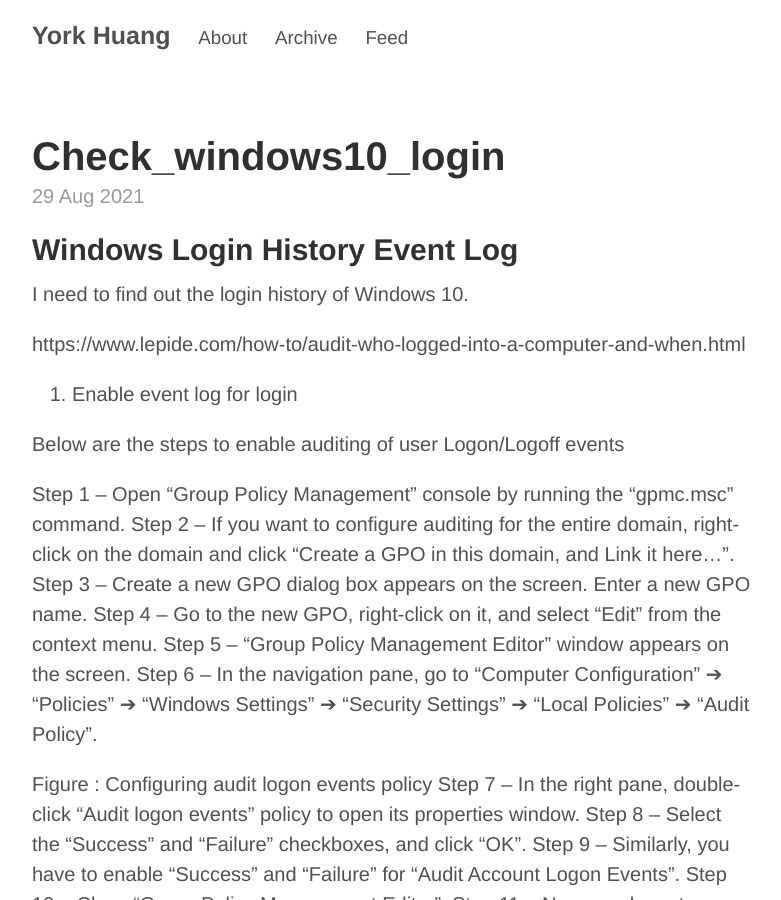
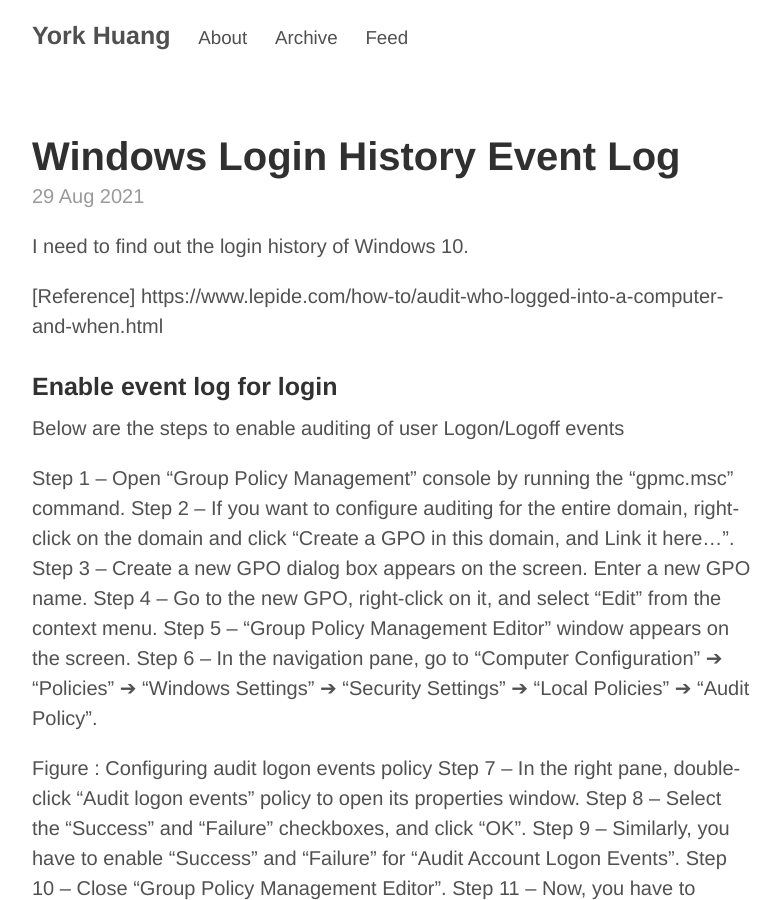
Before and after one commit to yorkhuang-au/yorkhuang-au.github.io, a Jekyll site: the page built from _posts/2021-08-29-Check_windows10_login.md, in a window 1280 px wide and 900 px high. Shown: the whole window, without its empty margins (248-1029 px from the left). Built offline with Jekyll 4.4.1, drawn with Linux system fonts in a browser that asks for light colours; our own code applies the rules of GitHub Pages for plain Markdown files.

Commit message:
Update 2021-08-29-Check_windows10_login.md

```diff
--- a/_posts/2021-08-29-Check_windows10_login.md
+++ b/_posts/2021-08-29-Check_windows10_login.md
@@ -1,10 +1,13 @@
-## Windows Login History Event Log
+---
+layout: post
+title: Windows Login History Event Log
+---
 
 I need to find out the login history of Windows 10.
 
-https://www.lepide.com/how-to/audit-who-logged-into-a-computer-and-when.html
+[Reference] https://www.lepide.com/how-to/audit-who-logged-into-a-computer-and-when.html
 
-1. Enable event log for login
+### Enable event log for login
 
 Below are the steps to enable auditing of user Logon/Logoff events
 
```
Also changed, not shown: other parts of _posts/2021-08-29-Check_windows10_login.md (+1 -1 lines).
